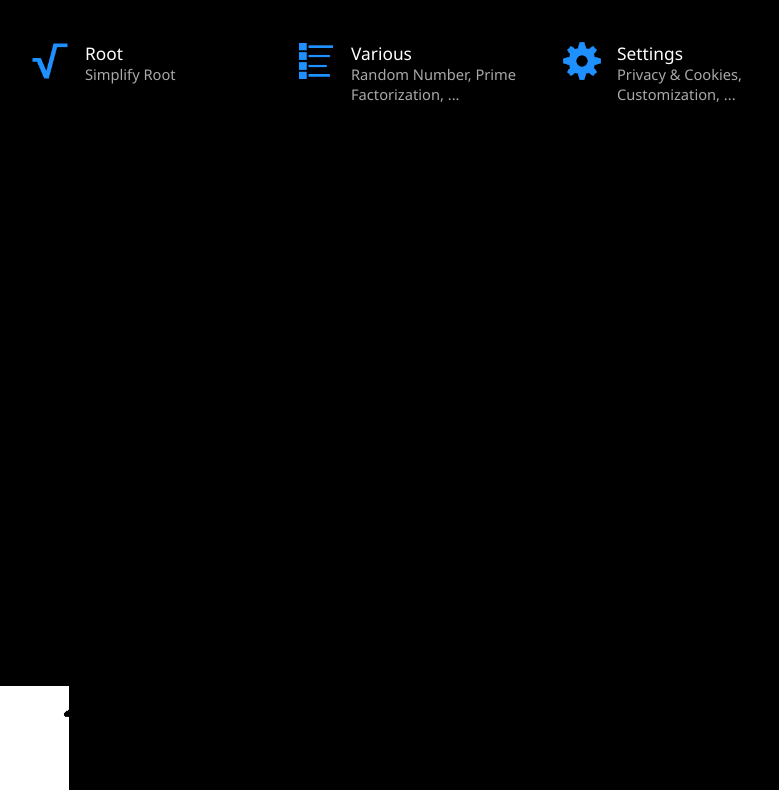
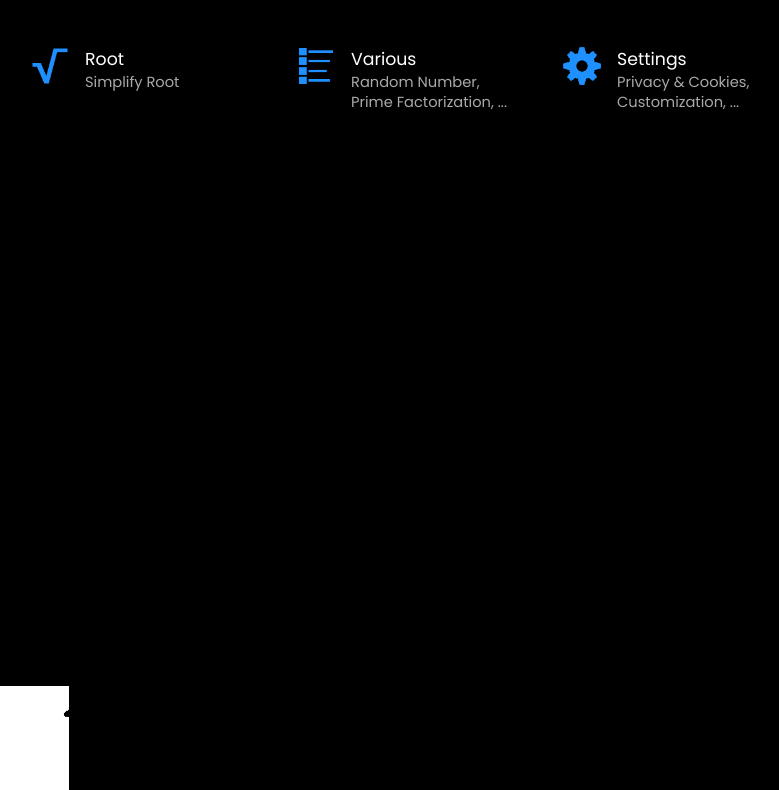
Before and after one commit to FoxWareFX/mathven, a plain HTML site: page index.html in a window 1280 px wide. Shown: the part 114-904 px from the top of the page, without its empty margins (231-1010 px from the left). Drawn offline with Linux system fonts and the light colour scheme.

Commit message:
Changed font from "Segoe UI" to "Poppins"

```diff
--- a/style.css
+++ b/style.css
@@ -1,3 +1,5 @@
+@import url('https://fonts.googleapis.com/css2?family=Poppins:ital,wght@0,100;0,200;0,300;0,400;0,500;0,600;0,700;0,800;0,900;1,100;1,200;1,300;1,400;1,500;1,600;1,700;1,800;1,900&display=swap');
+
 /*
 
 ****( GENERAL PAGE STYLING )****
@@ -10,7 +12,7 @@
     border-radius: 0;
     box-sizing: border-box;
 
-    font-family: "Segoe UI", serif;
+    font-family: "Poppins", serif;
     color: white;
     outline: none;
 }
```
